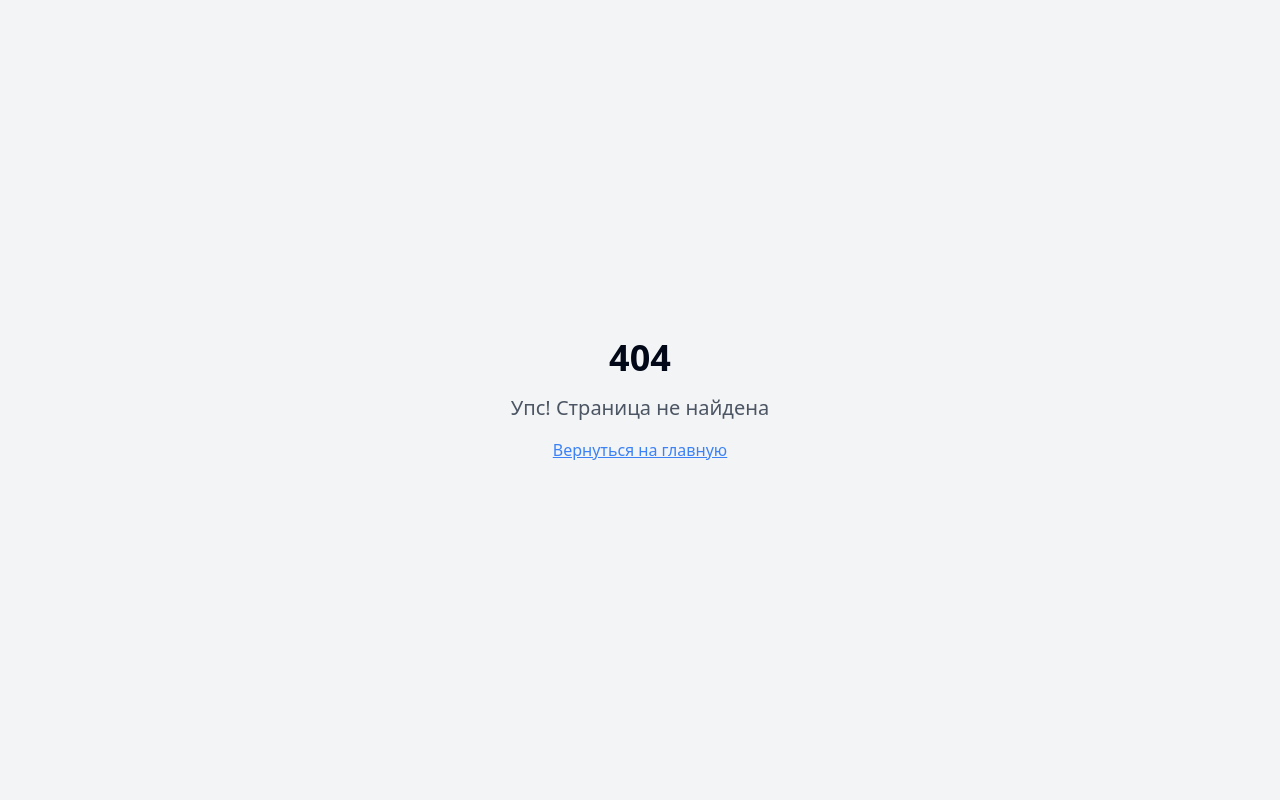
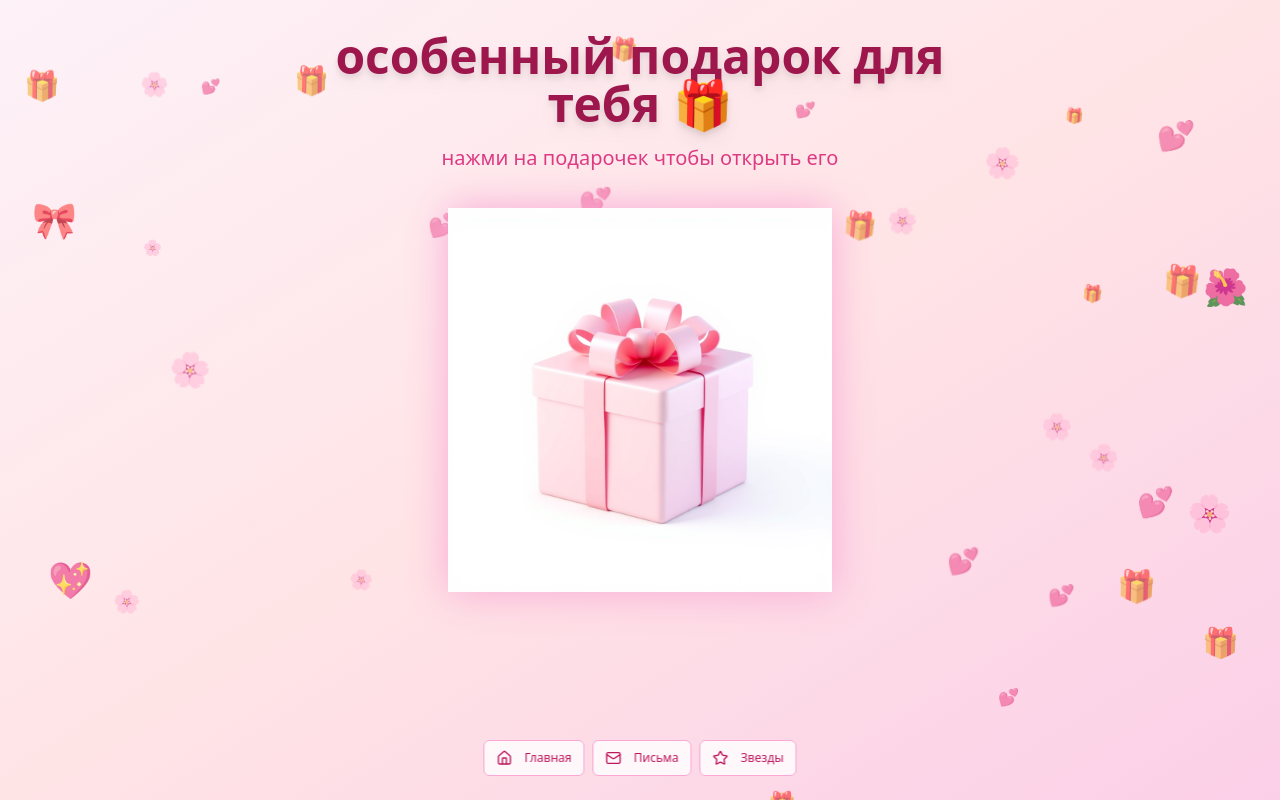
Before and after one commit to pr-poehali-dev/sweet-site-creation, a React (Vite) app: page /gift in a window 1280 px wide. Before the commit this address had no page. Built offline with nearby package versions, Linux system fonts and the light colour scheme.

Commit message:
Правка звезды и добавление подарка

```diff
--- a/src/App.tsx
+++ b/src/App.tsx
@@ -10,6 +10,7 @@ import Calendar from "./pages/Calendar";
 import Gallery from "./pages/Gallery";
 import Stars from "./pages/Stars";
 import Letters from "./pages/Letters";
+import Gift from "./pages/Gift";
 import NotFound from "./pages/NotFound";
 
 const queryClient = new QueryClient();
@@ -27,6 +28,7 @@ const App = () => (
           <Route path="/gallery" element={<Gallery />} />
           <Route path="/stars" element={<Stars />} />
           <Route path="/letters" element={<Letters />} />
+          <Route path="/gift" element={<Gift />} />
           {/* ADD ALL CUSTOM ROUTES ABOVE THE CATCH-ALL "*" ROUTE */}
           <Route path="*" element={<NotFound />} />
         </Routes>
--- /dev/null
+++ b/src/pages/Gift.tsx
@@ -0,0 +1,184 @@
+import React, { useState } from 'react';
+import { useNavigate } from 'react-router-dom';
+import { Button } from '@/components/ui/button';
+import { toast } from 'sonner';
+import Icon from '@/components/ui/icon';
+
+const Gift = () => {
+  const navigate = useNavigate();
+  const [isOpened, setIsOpened] = useState(false);
+
+  const handleGiftClick = () => {
+    if (!isOpened) {
+      setIsOpened(true);
+
+      toast.success("дарю тебе от меня бесконечные обнимашки и целовашки сонечка! 🤗💕", {
+        duration: 10000,
+        style: {
+          background: 'linear-gradient(135deg, #fdf2f8 0%, #fce7f3 50%, #f9a8d4 100%)',
+          color: '#831843',
+          fontSize: '18px',
+          fontWeight: '700',
+          border: '3px solid #ec4899',
+          borderRadius: '25px',
+          padding: '25px 30px',
+          boxShadow: '0 25px 50px rgba(236, 72, 153, 0.4), 0 0 40px rgba(255, 255, 255, 0.2)',
+          position: 'relative',
+          textAlign: 'center',
+        },
+      });
+    }
+  };
+
+  return (
+    <div className="min-h-screen bg-gradient-to-br from-pink-50 via-rose-100 to-pink-200 relative overflow-hidden">
+      {/* Плавающие сердечки и подарочки на фоне */}
+      <div className="absolute inset-0 pointer-events-none">
+        {[...Array(30)].map((_, i) => (
+          <div
+            key={i}
+            className="absolute animate-float opacity-60"
+            style={{
+              left: `${Math.random() * 100}%`,
+              top: `${Math.random() * 100}%`,
+              animationDelay: `${Math.random() * 5}s`,
+              animationDuration: `${3 + Math.random() * 2}s`,
+              fontSize: `${Math.random() * 20 + 15}px`,
+            }}
+          >
+            {Math.random() > 0.7 ? '🎁' : Math.random() > 0.5 ? '💕' : '🌸'}
+          </div>
+        ))}
+      </div>
+
+      {/* Заголовок */}
+      <div className="absolute top-8 left-1/2 transform -translate-x-1/2 text-center z-10">
+        <h1 className="text-4xl md:text-5xl font-bold text-pink-800 mb-4 drop-shadow-lg">
+          особенный подарок для тебя 🎁
+        </h1>
+        <p className="text-xl text-pink-600 opacity-90">
+          нажми на подарочек чтобы открыть его
+        </p>
+      </div>
+
+      {/* Огромный подарок в центре */}
+      <div className="absolute inset-0 flex items-center justify-center">
+        <div
+          className={`cursor-pointer transition-all duration-500 hover:scale-105 ${
+            isOpened ? 'animate-bounce' : ''
+          }`}
+          onClick={handleGiftClick}
+        >
+          <div className="relative">
+            {/* Подарочная коробка */}
+            <img
+              src="/img/57652767-3e16-4415-bbda-5566859509b4.jpg"
+              alt="Розовый подарок"
+              className="w-80 h-80 md:w-96 md:h-96 drop-shadow-2xl"
+              style={{
+                filter: isOpened
+                  ? 'drop-shadow(0 0 40px #ec4899) brightness(1.2)'
+                  : 'drop-shadow(0 0 20px #f9a8d4)',
+              }}
+            />
+
+            {/* Мерцающие звездочки вокруг подарка */}
+            {isOpened && (
+              <>
+                <div className="absolute -top-4 -left-4 text-4xl animate-ping text-pink-400">✨</div>
+                <div className="absolute -top-4 -right-4 text-4xl animate-ping text-pink-400" style={{ animationDelay: '0.5s' }}>💫</div>
+                <div className="absolute -bottom-4 -left-4 text-4xl animate-ping text-pink-400" style={{ animationDelay: '1s' }}>⭐</div>
+                <div className="absolute -bottom-4 -right-4 text-4xl animate-ping text-pink-400" style={{ animationDelay: '1.5s' }}>✨</div>
+              </>
+            )}
+          </div>
+        </div>
+      </div>
+
+      {/* Картинка с объятиями (появляется после клика) */}
+      {isOpened && (
+        <div className="absolute bottom-20 left-1/2 transform -translate-x-1/2 text-center animate-fade-in-up">
+          <div className="bg-white/90 backdrop-blur-sm rounded-3xl p-6 shadow-xl border-4 border-pink-300">
+            <div className="text-6xl mb-4">🤗</div>
+            <p className="text-2xl font-bold text-pink-800 mb-2">
+              бесконечные обнимашки
+            </p>
+            <p className="text-2xl font-bold text-pink-800">
+              и целовашки! 💕
+            </p>
+          </div>
+        </div>
+      )}
+
+      {/* Дополнительные анимированные элементы */}
+      <div className="absolute top-1/4 left-8 text-4xl animate-pulse text-pink-400">🎀</div>
+      <div className="absolute top-1/3 right-8 text-4xl animate-pulse text-pink-400" style={{ animationDelay: '1s' }}>🌺</div>
+      <div className="absolute bottom-1/4 left-12 text-4xl animate-pulse text-pink-400" style={{ animationDelay: '2s' }}>💖</div>
+      <div className="absolute bottom-1/3 right-12 text-4xl animate-pulse text-pink-400" style={{ animationDelay: '3s' }}>🌸</div>
+
+      {/* Навигация */}
+      <div className="absolute bottom-6 left-1/2 transform -translate-x-1/2 flex gap-2 z-10">
+        <Button
+          onClick={() => navigate('/')}
+          variant="outline"
+          size="sm"
+          className="bg-white/80 hover:bg-white/90 border-pink-300 text-pink-700 hover:text-pink-800 backdrop-blur-sm text-xs px-3 py-1"
+        >
+          <Icon name="Home" size={12} className="mr-1" />
+          Главная
+        </Button>
+        <Button
+          onClick={() => navigate('/letters')}
+          variant="outline"
+          size="sm"
+          className="bg-white/80 hover:bg-white/90 border-pink-300 text-pink-700 hover:text-pink-800 backdrop-blur-sm text-xs px-3 py-1"
+        >
+          <Icon name="Mail" size={12} className="mr-1" />
+          Письма
+        </Button>
+        <Button
+          onClick={() => navigate('/stars')}
+          variant="outline"
+          size="sm"
+          className="bg-white/80 hover:bg-white/90 border-pink-300 text-pink-700 hover:text-pink-800 backdrop-blur-sm text-xs px-3 py-1"
+        >
+          <Icon name="Star" size={12} className="mr-1" />
+          Звезды
+        </Button>
+      </div>
+
+      {/* Дополнительные стили для анимации */}
+      <style jsx>{`
+        @keyframes float {
+          0%, 100% {
+            transform: translateY(0px) rotate(0deg);
+          }
+          50% {
+            transform: translateY(-15px) rotate(5deg);
+          }
+        }
+
+        @keyframes fade-in-up {
+          from {
+            opacity: 0;
+            transform: translate(-50%, 20px);
+          }
+          to {
+            opacity: 1;
+            transform: translate(-50%, 0);
+          }
+        }
+
+        .animate-float {
+          animation: float 3s ease-in-out infinite;
+        }
+
+        .animate-fade-in-up {
+          animation: fade-in-up 1s ease-out;
+        }
+      `}</style>
+    </div>
+  );
+};
+
+export default Gift;
--- a/src/pages/Stars.tsx
+++ b/src/pages/Stars.tsx
@@ -98,7 +98,7 @@ const Stars = () => {
           <img
             src="https://cdn.poehali.dev/files/14bfae7c-7549-4a40-a6bb-d86c3dd830e8.png"
             alt="Милая звездочка"
-            className="w-80 h-80 animate-pulse"
+            className="w-96 h-80 animate-pulse"
             style={{
               filter: 'drop-shadow(0 0 20px #ffd700)',
             }}
```
Also changed, not shown: public/img/57652767-3e16-4415-bbda-5566859509b4.jpg (added).
